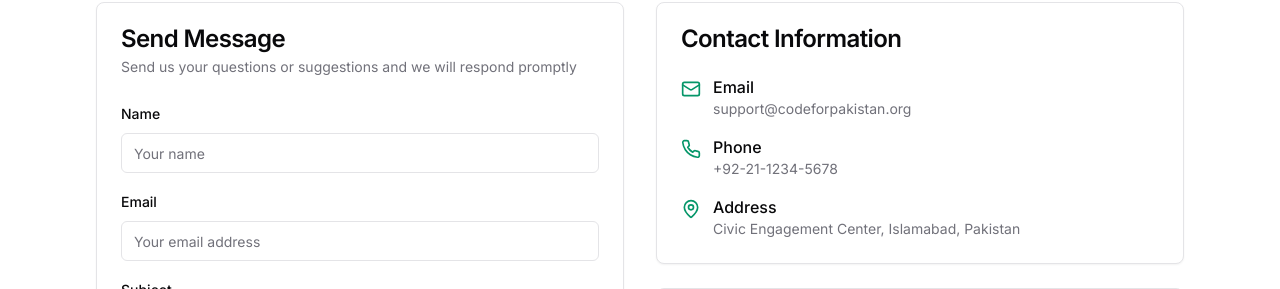
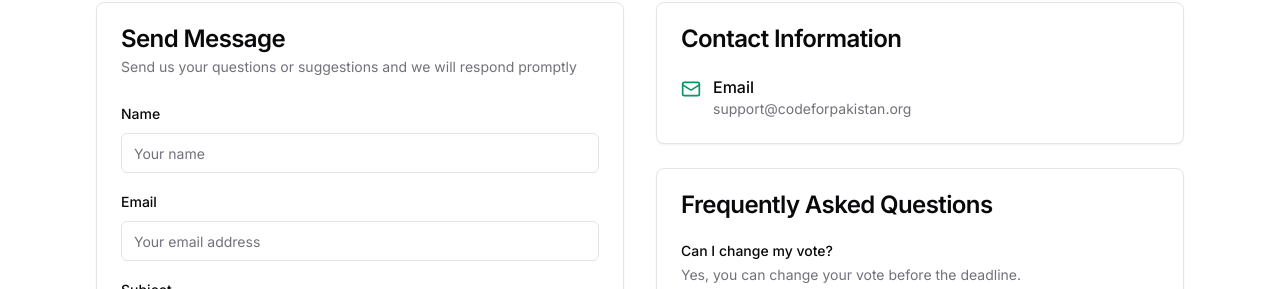
Before and after one commit to codeforpakistan/hum-awaz, a Next.js app: page /contact in a window 1280 px wide. Shown: the part 291-580 px from the top of the page. Built offline with nearby package versions, Linux system fonts and the light colour scheme; no server answers.

Commit message:
Remove contact information section from ContactPage component

```diff
--- a/app/contact/page.tsx
+++ b/app/contact/page.tsx
@@ -162,31 +162,6 @@ export default function ContactPage() {
                       </p>
                     </div>
                   </div>
-                  <div className="flex items-start gap-3">
-                    <Phone className="h-5 w-5 text-emerald-600 mt-1" />
-                    <div>
-                      <p className="font-medium">
-                        {isUrdu ? 'فون' : 'Phone'}
-                      </p>
-                      <p className="text-sm text-muted-foreground">
-                        +92-21-1234-5678
-                      </p>
-                    </div>
-                  </div>
-                  <div className="flex items-start gap-3">
-                    <MapPin className="h-5 w-5 text-emerald-600 mt-1" />
-                    <div>
-                      <p className="font-medium">
-                        {isUrdu ? 'پتہ' : 'Address'}
-                      </p>
-                      <p className="text-sm text-muted-foreground">
-                        {isUrdu
-                          ? 'شہری شرکت کا مرکز، اسلام آباد، پاکستان'
-                          : 'Civic Engagement Center, Islamabad, Pakistan'
-                        }
-                      </p>
-                    </div>
-                  </div>
                 </CardContent>
               </Card>
 
```
